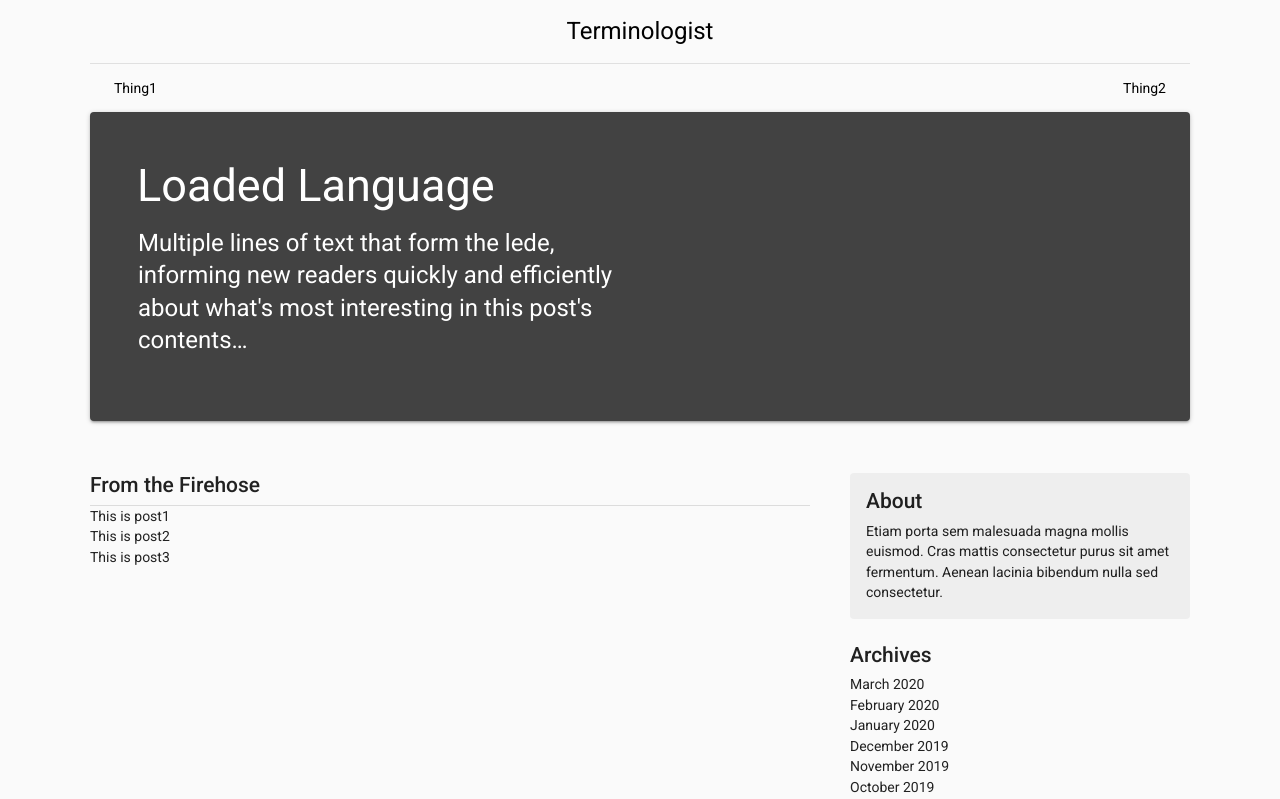
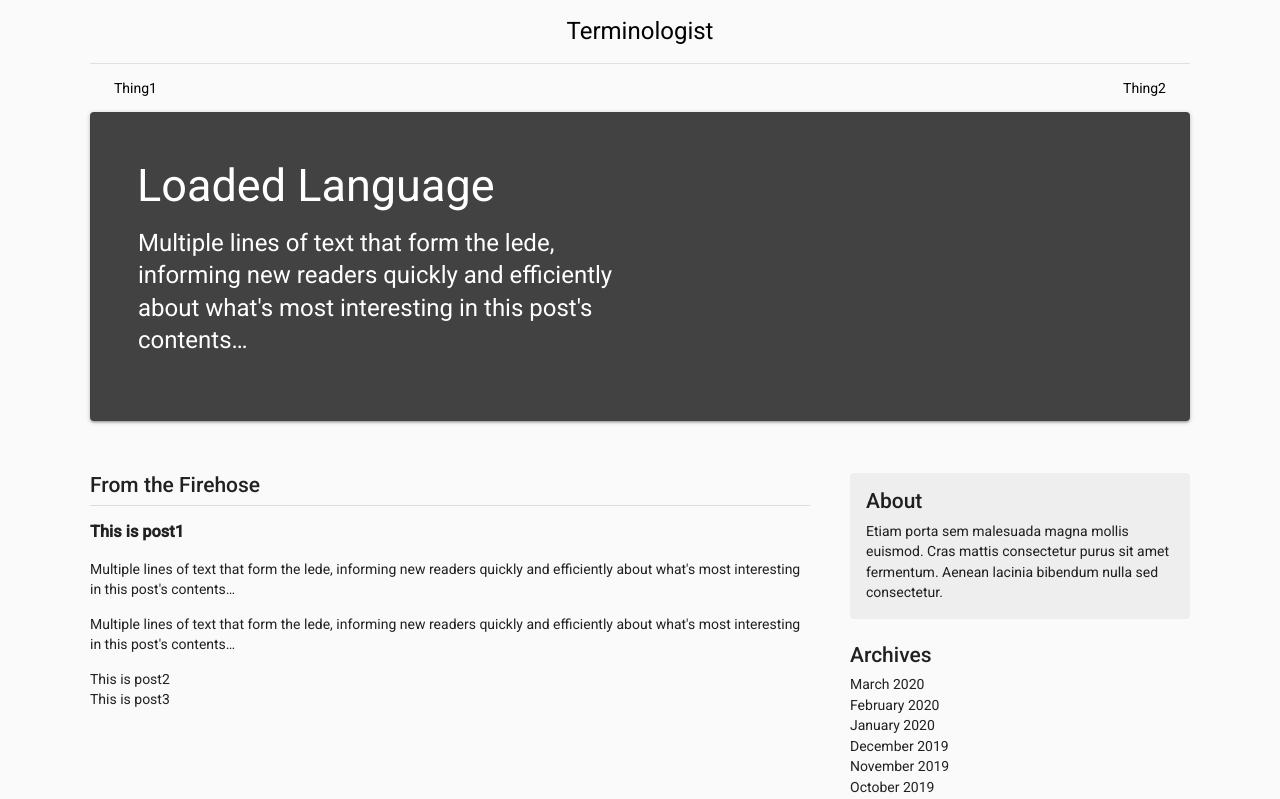
Before and after one commit to BadIdeaFactory/truthgoggles, a React (Create React App) app in the folder src/client/: page / in a window 1280 px wide. Shown: the top 799 px of the page. Built offline with nearby package versions, Linux system fonts and the light colour scheme.

Commit message:
Dangerously insert HTML

```diff
--- a/src/client/src/App.js
+++ b/src/client/src/App.js
@@ -74,7 +74,10 @@ const styles = theme => ({
   },
 });
 
-const post1 = "This is post1"
+const post1 = `<h3>This is post1</h3>
+<p>Multiple lines of text that form the lede, informing new readers quickly and efficiently about what's most interesting in this post's contents…</p>
+<p>Multiple lines of text that form the lede, informing new readers quickly and efficiently about what's most interesting in this post's contents…</p>
+`
 const post2 = "This is post2"
 const post3 = "This is post3"
 
@@ -149,7 +152,7 @@ class App extends Component {
                 <Divider />
                 {posts.map(post => (
                   <Typography>
-                    {post}
+                    <div dangerouslySetInnerHTML={{__html: post}}></div>
                   </Typography>
                 ))}
               </Grid>
```
